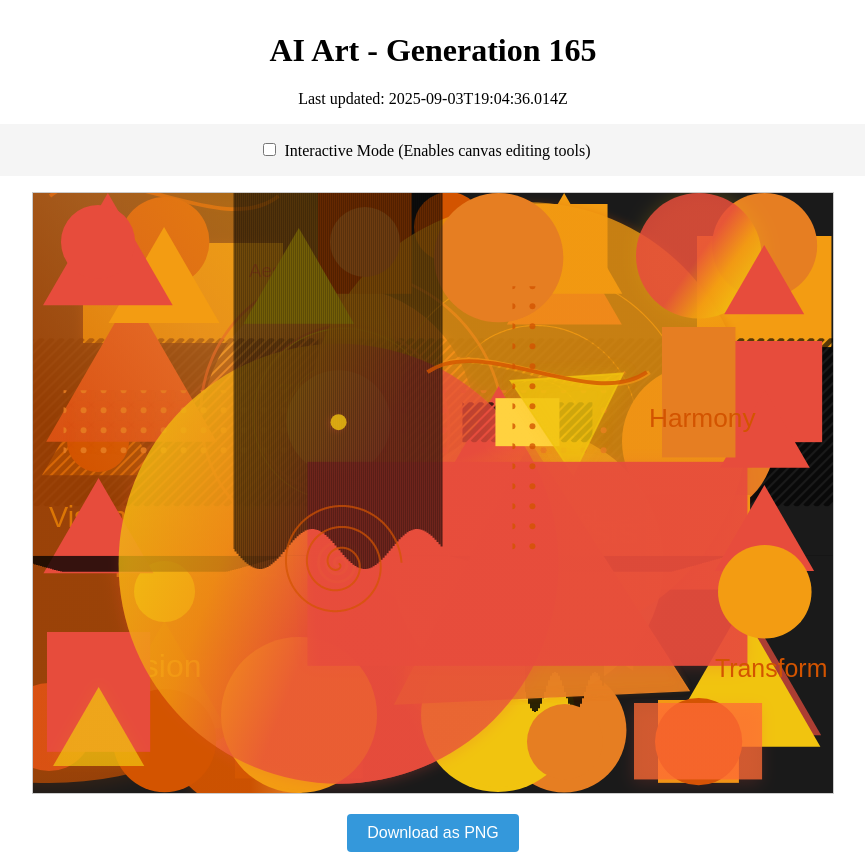
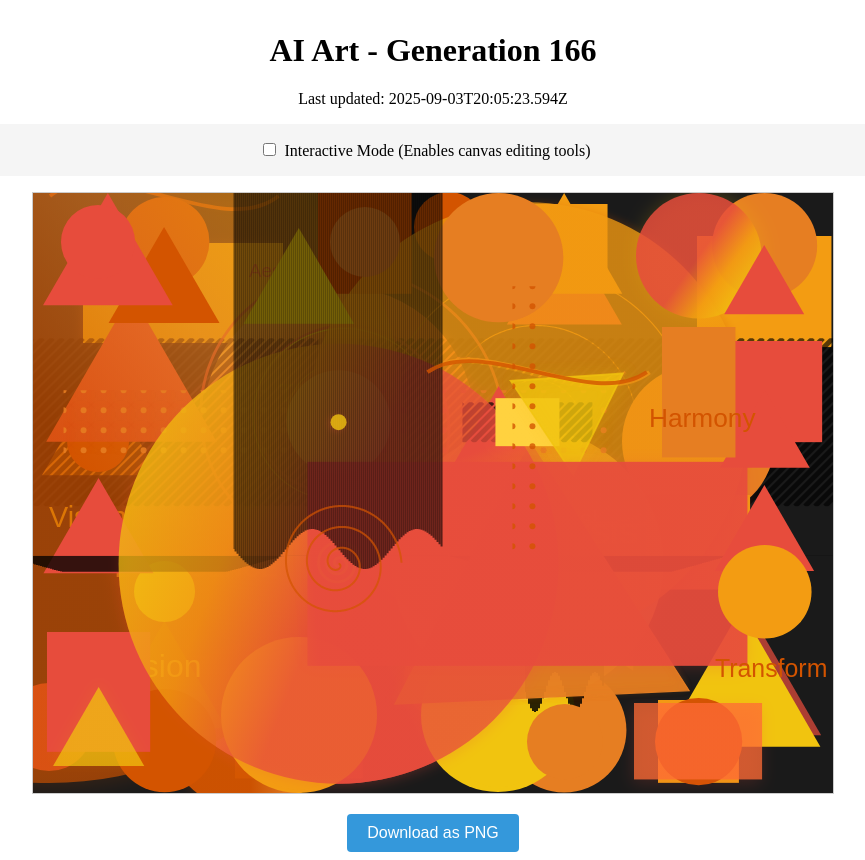
Before and after one commit to mcclowes/ai-art, a React (Vite) app: page / in a window 1280 px wide. Shown: the whole page, without its empty margins (207-1072 px from the left). Built offline with nearby package versions, Linux system fonts and the light colour scheme.

Commit message:
Improve artwork - Generation 166

```diff
--- a/src/artwork-state.ts
+++ b/src/artwork-state.ts
@@ -1033,7 +1033,7 @@ export const artworkState: ArtworkState = {
       "x": 131.05601831650546,
       "y": 98.05601831650544,
       "size": 64.05601831650544,
-      "fillStyle": "#f39c12",
+      "fillStyle": "#d35400",
       "id": "triangle_1756623909058"
     },
     {
@@ -1819,7 +1819,7 @@ export const artworkState: ArtworkState = {
       "id": "circle_1756926276014"
     }
   ],
-  "generation": 165,
-  "lastUpdated": "2025-09-03T19:04:36.014Z",
+  "generation": 166,
+  "lastUpdated": "2025-09-03T20:05:23.594Z",
   "cycleStarted": "2025-08-27T23:05:44.806Z"
 };
```
